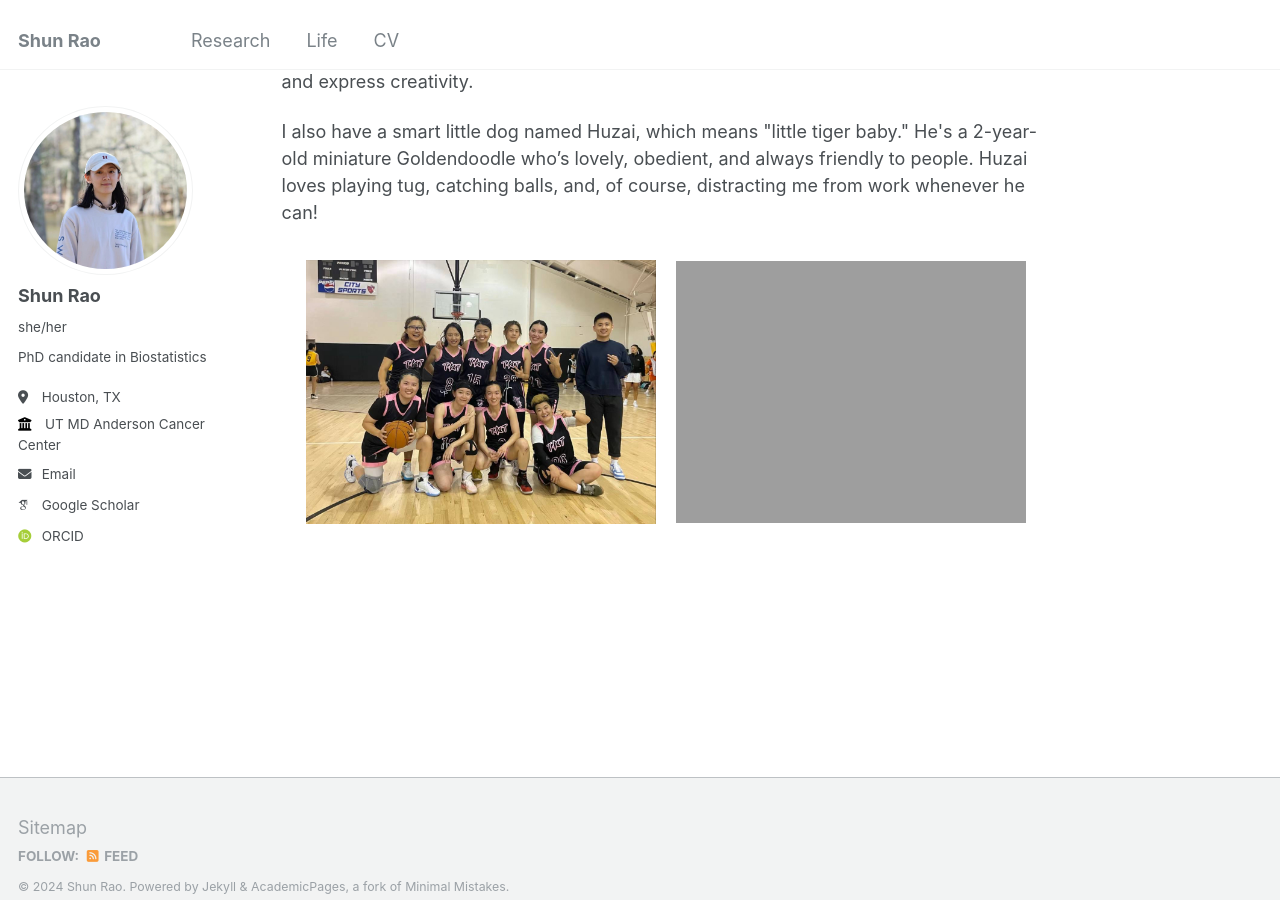
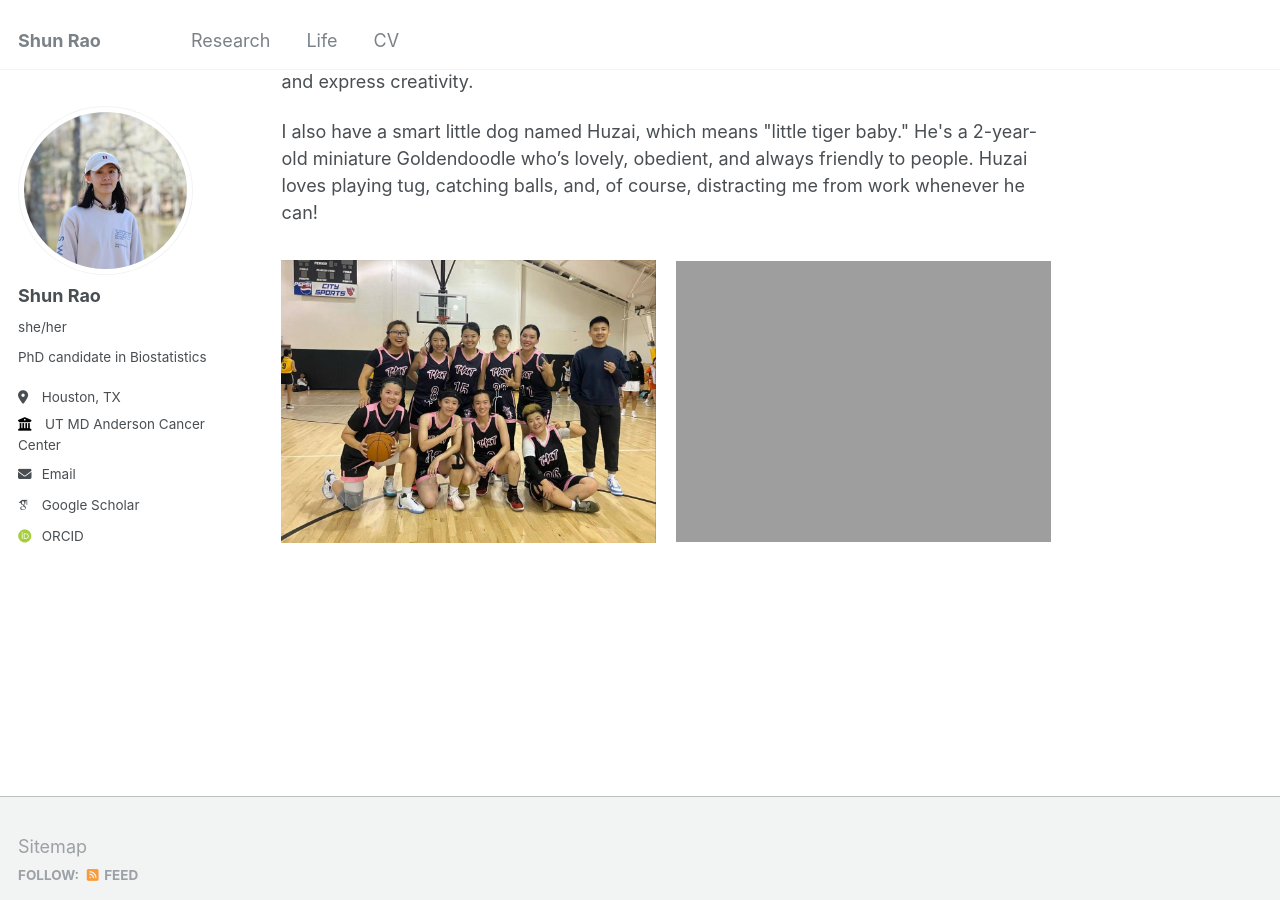
Before and after one commit to ShunRao8/shunrao8.github.io, a Jekyll site: the page built from _pages/life.html, in a window 1280 px wide and 900 px high, scrolled down 478 px. Built offline with Jekyll 4.4.1, drawn with Linux system fonts in a browser that asks for light colours; some web fonts are replaced.

Commit message:
Update life.html

```diff
--- a/_pages/life.html
+++ b/_pages/life.html
@@ -11,6 +11,6 @@ permalink: /life/
 <p>I also have a smart little dog named Huzai, which means "little tiger baby." He's a 2-year-old miniature Goldendoodle who’s lovely, obedient, and always friendly to people. Huzai loves playing tug, catching balls, and, of course, distracting me from work whenever he can!</p>
 
 <div style="display: flex; justify-content: center; align-items: center;">
-    <img src="https://shunrao8.github.io/files/b2.jpeg" alt="Basketball" style="width:50%; max-width:350px; margin: 10px;">
-    <img src="https://shunrao8.github.io/files/dog2.jpeg" alt="Dog2" style="width: 50%; max-width: 350px; margin: 10px;">
+    <img src="https://shunrao8.github.io/files/b2.jpeg" alt="Basketball" style="width:55%; max-width:375px; margin: 10px;">
+    <img src="https://shunrao8.github.io/files/dog2.jpeg" alt="Dog2" style="width: 55%; max-width: 375px; margin: 10px;">
 </div>
```
